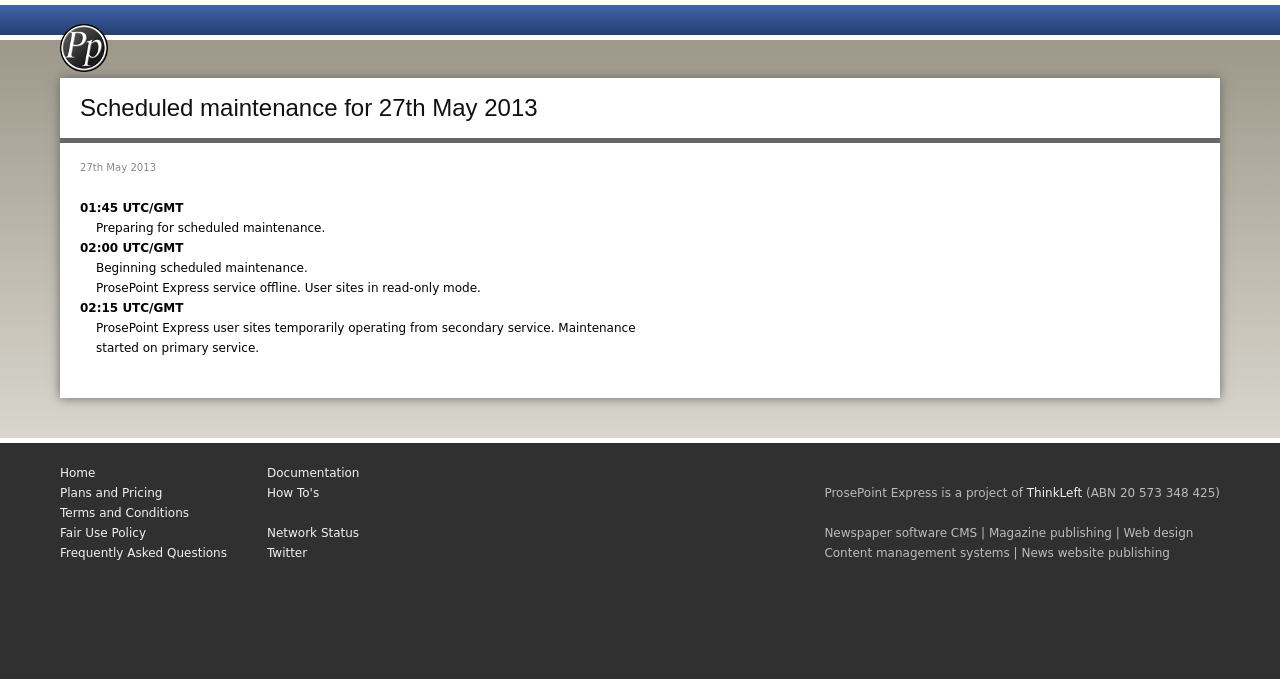
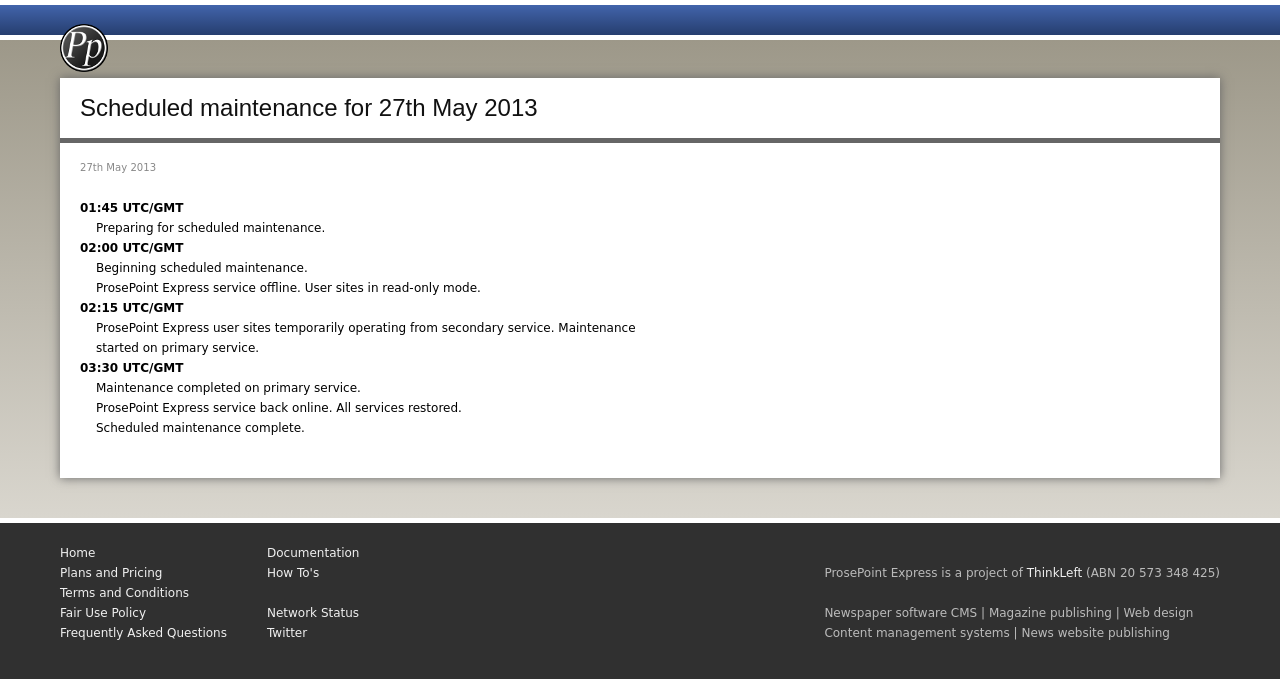
Before and after one commit to prosepoint/prosepoint.github.io, a Jekyll site: the page built from _posts/2013-05-27-scheduled-maintenance.html, in a window 1280 px wide. Shown: the top 679 px of the page. Built offline with Jekyll 4.4.1, drawn with Linux system fonts in a browser that asks for light colours; some of the changed lines change nothing that is shown.

Commit message:
Updates.wq

```diff
--- a/_posts/2013-05-27-scheduled-maintenance.html
+++ b/_posts/2013-05-27-scheduled-maintenance.html
@@ -20,16 +20,13 @@
 <dd>
 ProsePoint Express user sites temporarily operating from secondary service. Maintenance started on primary service.
 </dd>
-<!--
-<dt><strong>03:03 UTC/GMT</strong></dt>
+
+<dt><strong>03:30 UTC/GMT</strong></dt>
 <dd>
 Maintenance completed on primary service.
-</dd>
-
-<dt><strong>03:33 UTC/GMT</strong></dt>
-<dd>
+<br />
 ProsePoint Express service back online. All services restored.
 <br />Scheduled maintenance complete.
 </dd>
--->
+
 </dl>
```
